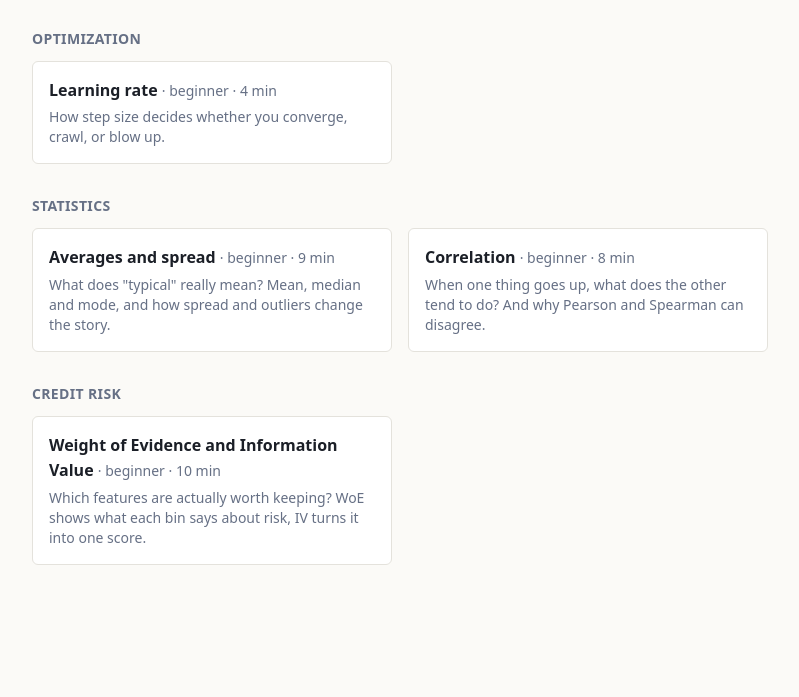
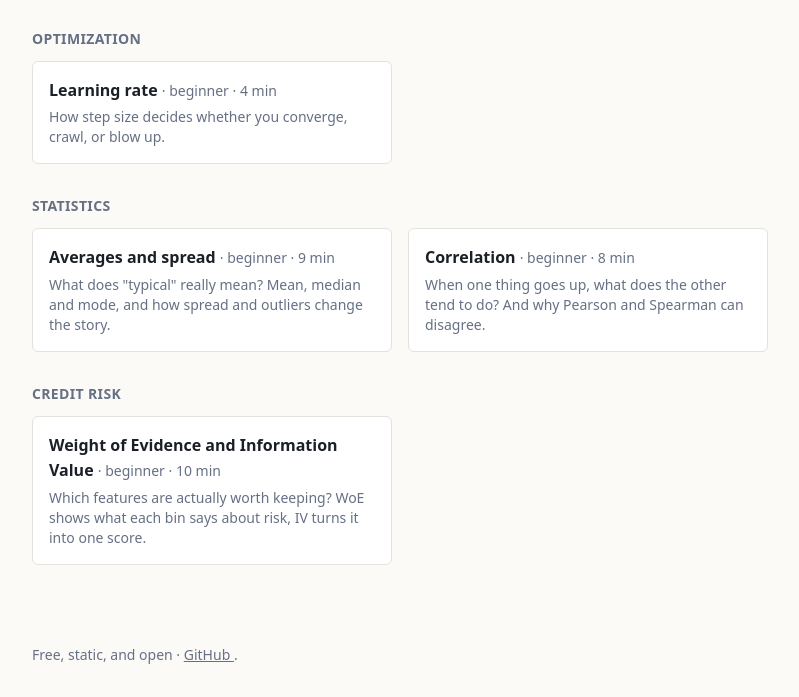
Before and after one commit to fvizpal/intuitive_data_science, an Astro site: page / in a window 1280 px wide. Shown: the part 125-822 px from the top of the page, without its empty margins (240-1039 px from the left). Before the commit the page ends 800 px from the top, so only its background shows below. Built offline with nearby package versions, Linux system fonts and the light colour scheme; Astro itself is replaced by a stand-in of ours.

Commit message:
update: repo link for the project in footer

```diff
--- a/src/components/layout/ConceptLayout.astro
+++ b/src/components/layout/ConceptLayout.astro
@@ -78,7 +78,16 @@ const card = share ?? summary;
     </main>
 
     <footer class="mx-auto max-w-3xl px-4 py-8 text-sm text-muted">
-      Free, static, and open.
+      Free, static, and open ·
+      <a
+        href="https://github.com/fvizpal/intuitive_data_science"
+        target="_blank"
+        rel="noopener noreferrer"
+        class="underline"
+      >
+        GitHub
+      </a>
+      .
     </footer>
 
     <script is:inline define:vars={{ slug }}>
--- a/src/pages/index.astro
+++ b/src/pages/index.astro
@@ -59,5 +59,18 @@ const byTrack = TRACKS.map((t) => ({
         ))}
       </nav>
     </main>
+
+    <footer class="mx-auto max-w-3xl px-4 py-8 text-sm text-muted">
+      Free, static, and open ·
+      <a
+        href="https://github.com/fvizpal/intuitive_data_science"
+        target="_blank"
+        rel="noopener noreferrer"
+        class="underline"
+      >
+        GitHub
+      </a>
+      .
+    </footer>
   </body>
 </html>
```
